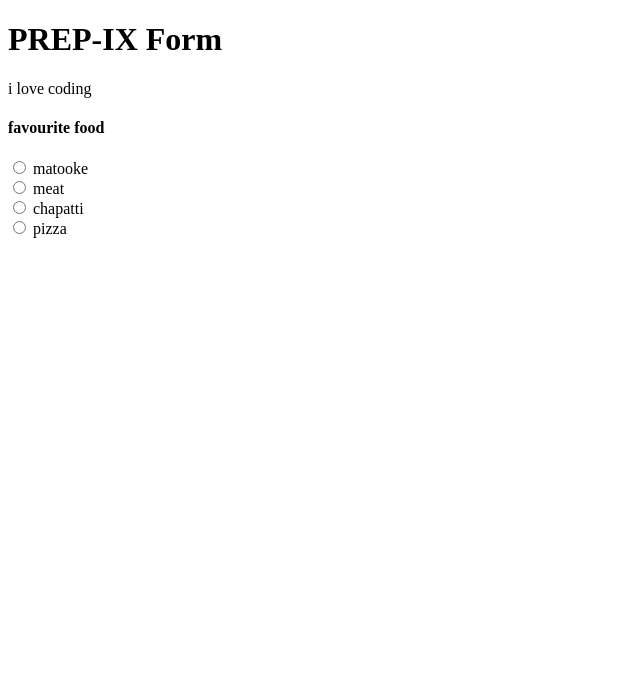
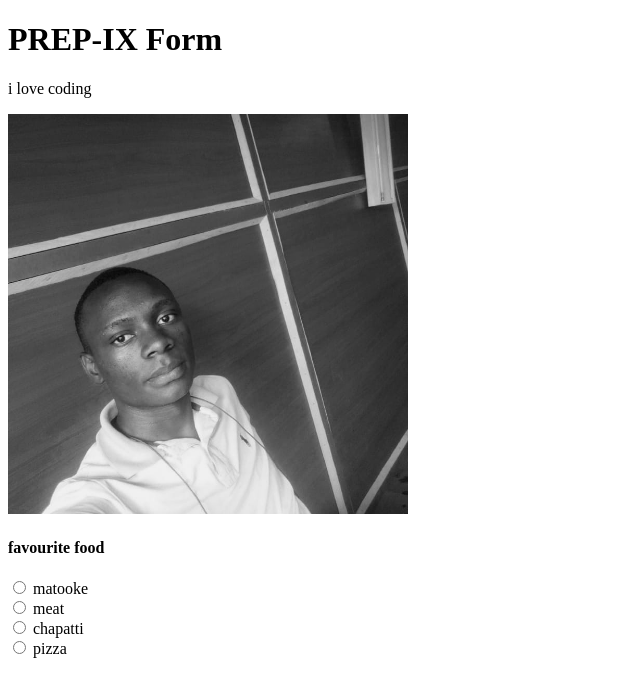
Before and after one commit to Ruzindana/prep9, a plain HTML site: page index.html in a window 1280 px wide. Shown: the whole page, without its empty margins (0-640 px from the left). Drawn offline with Linux system fonts and the light colour scheme.

Commit message:
added image

```diff
--- a/index.html
+++ b/index.html
@@ -8,6 +8,7 @@
 <body>
     <h1>PREP-IX Form</h1>
     <p>i love coding</p>
+    <img src="4.jpg" height="400px" >
 
     <form action="">
         <h4>favourite food</h4>
```
Also changed, not shown: 4.jpg (added).
